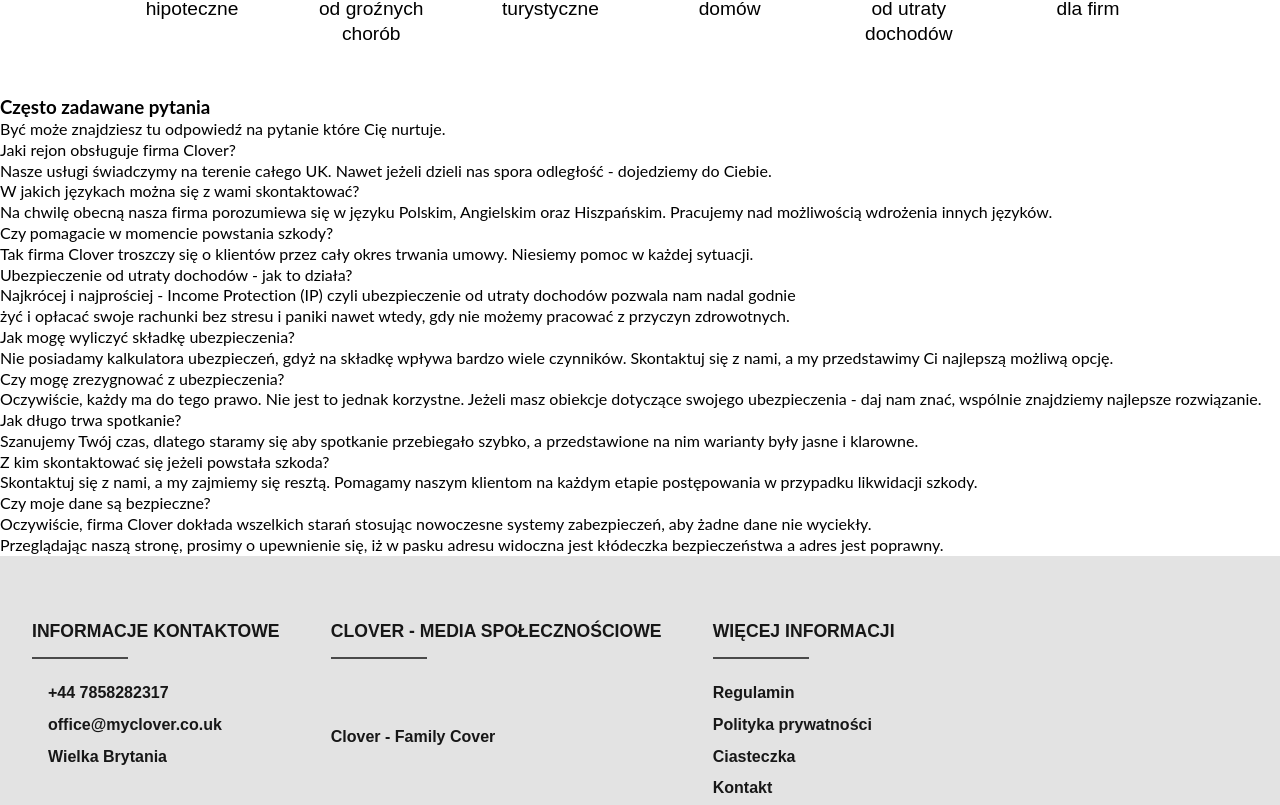
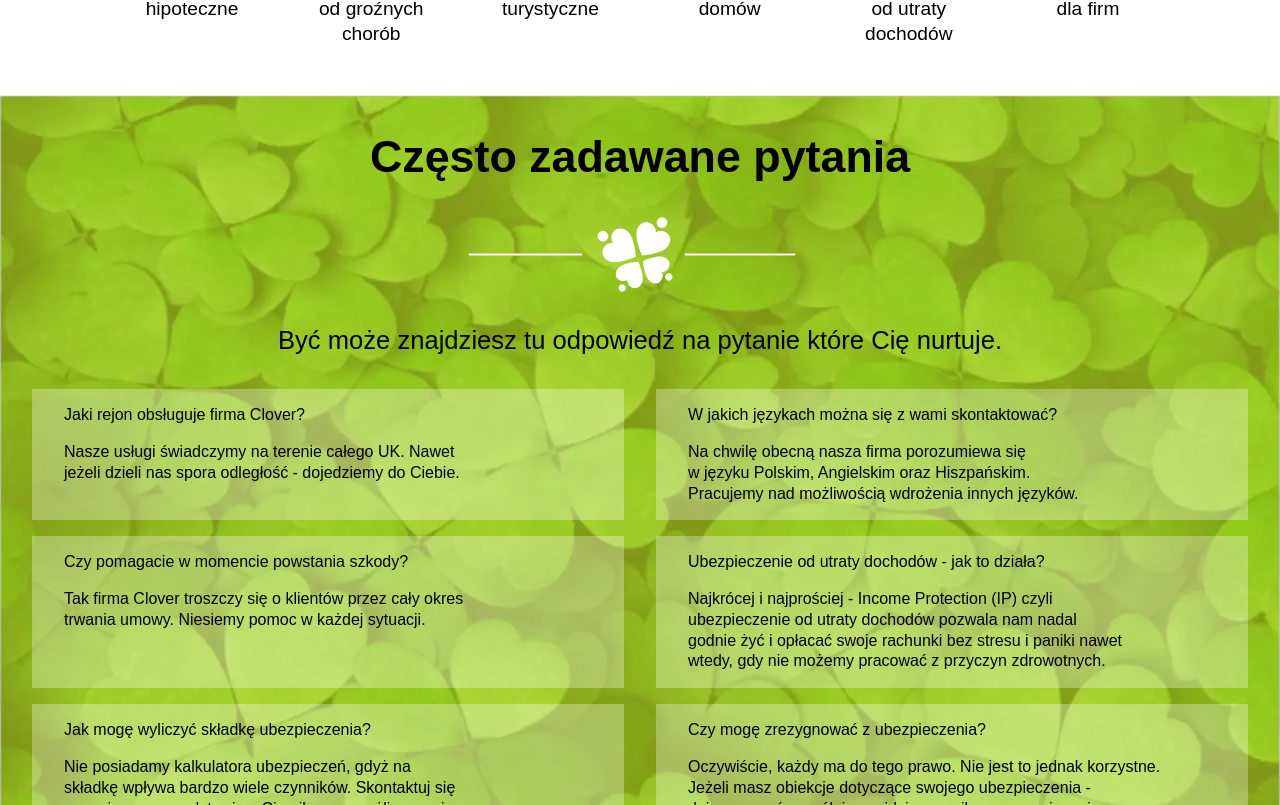
Before and after one commit to TZ-fn/MyClover, a React (Vite) app: page /about in a window 1280 px wide. Shown: the part 1235-2040 px from the top of the page. Built offline with nearby package versions, Linux system fonts and the light colour scheme; some icons are missing; a web font is replaced by a local one.

Commit message:
feat: add more styling to the FAQ and Question components

```diff
--- a/src/components/FAQ/FAQ.module.scss
+++ b/src/components/FAQ/FAQ.module.scss
@@ -0,0 +1,38 @@
+.FAQContainer {
+  display: flex;
+  place-items: center;
+  flex-direction: column;
+  padding: 2rem;
+  background-image: url("../../assets/clover.webp");
+  background-attachment: fixed;
+  background-position: center;
+  background-repeat: no-repeat;
+  background-size: cover;
+  gap: 2rem;
+}
+
+.header {
+  font-size: clamp(2rem, 3.5vw, 3.5rem);
+  font-family: "AlegreyaSans", sans-serif;
+}
+
+.bannerSeparator {
+  margin-left: -1rem;
+}
+
+.subHeader {
+  text-align: center;
+  font-size: clamp(1rem, 2vw, 1.6rem);
+  font-family: "Cabin", sans-serif;
+}
+
+.questions {
+  display: flex;
+  align-items: center;
+  justify-content: center;
+  flex-direction: row;
+  flex-wrap: wrap;
+  gap: 1rem 2rem;
+  width: 100%;
+  max-width: 80rem;
+}
--- a/src/components/FAQ/FAQ.tsx
+++ b/src/components/FAQ/FAQ.tsx
@@ -1,4 +1,5 @@
 import useTranslation from "hooks/useTranslation";
+import cloverSeparator from "../../assets/clover-separator.webp";
 import Question from "./Question/Question";
 import styles from "./FAQ.module.scss";
 
@@ -7,14 +8,15 @@ export default function FAQ() {
   const FAQTranslation = translation.pages.aboutUs.questionsSection;
 
   return (
-    <div>
+    <div className={styles.FAQContainer}>
       <h3 className={styles.header}>{FAQTranslation.header}</h3>
-      <p className={styles.subheader}>{FAQTranslation.subHeader}</p>
-      <ul className={styles.listOfQuestions}>
+      <img src={cloverSeparator} className={styles.bannerSeparator} alt="" />
+      <p className={styles.subHeader}>{FAQTranslation.subHeader}</p>
+      <div className={styles.questions}>
         {FAQTranslation.questions.map((_question, i) => {
           return <Question key={i} FAQitem={FAQTranslation.questions[i]!} />;
         })}
-      </ul>
+      </div>
     </div>
   );
 }
--- a/src/components/FAQ/Question/Question.module.scss
+++ b/src/components/FAQ/Question/Question.module.scss
@@ -0,0 +1,18 @@
+.questionContainer {
+  background-color: hsla(0, 0%, 100%, 0.3);
+  padding: 1rem 2rem;
+  max-width: calc(50% - 1rem);
+  align-self: stretch;
+
+  &:last-child {
+    margin-right: auto;
+  }
+}
+
+.question {
+  font-family: "AlegreyaSans", sans-serif;
+  margin-bottom: 1rem;
+}
+.answer {
+  font-family: "Cabin", sans-serif;
+}
--- a/src/components/FAQ/Question/Question.tsx
+++ b/src/components/FAQ/Question/Question.tsx
@@ -1,8 +1,10 @@
+import styles from "./Question.module.scss";
+
 export default function Question({ FAQitem }: { FAQitem: { question: string; answer: string } }) {
   return (
-    <li>
-      <p>{FAQitem.question}</p>
-      <p>{FAQitem.answer}</p>
-    </li>
+    <div className={styles.questionContainer}>
+      <p className={styles.question}>{FAQitem.question}</p>
+      <p className={styles.answer}>{FAQitem.answer}</p>
+    </div>
   );
 }
```
